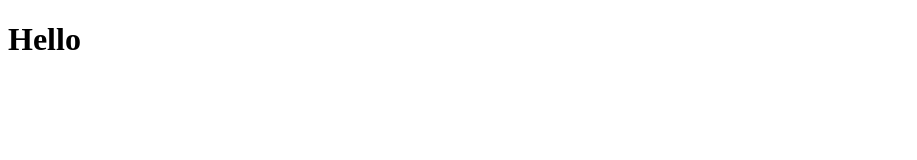
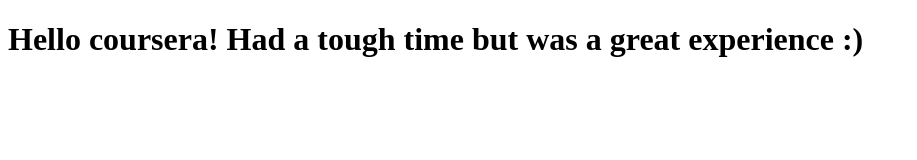
Before and after one commit to tashi-wangmo/coursera-test, a plain HTML site: page site/index.html in a window 1280 px wide. Shown: the whole page, without its empty margins (0-917 px from the left). Drawn offline with Linux system fonts and the light colour scheme.

Commit message:
small change to our page content

```diff
--- a/site/index.html
+++ b/site/index.html
@@ -1,9 +1,9 @@
 <!DOCTYPE html>
 <html>
 <head>
-	<title>Hello</title>
+	<title>Hello Coursera!</title>
 </head>
 <body>
-<h1>Hello</h1>
+<h1>Hello coursera! Had a tough time but was a great experience :)</h1>
 </body>
 </html>
```
